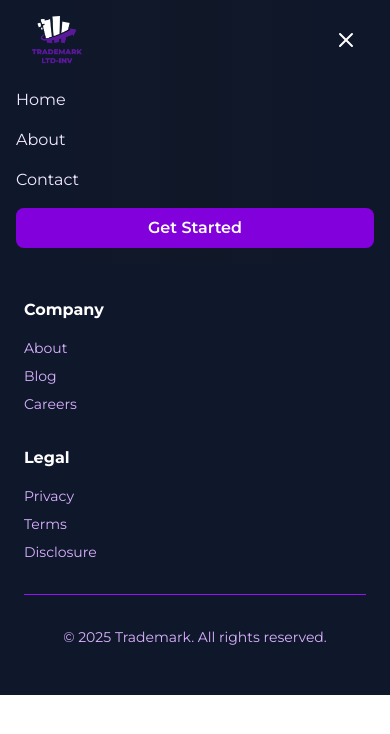
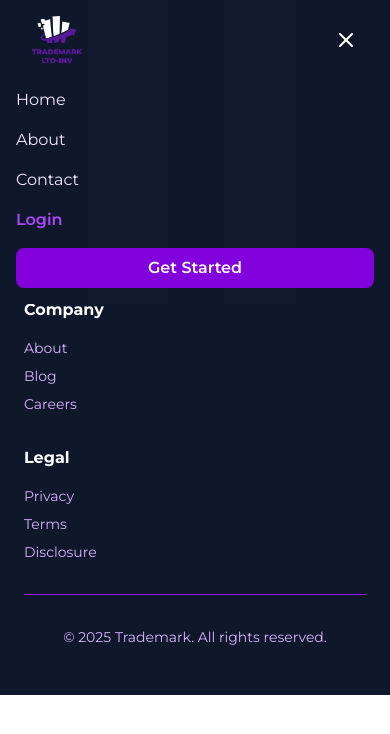
Before and after one commit to Matrixgee/trademark-two, a Next.js app: page /Layouts/HomeLayouts in a window 390 px wide. Both pictures are taken after a click on the button 346 px from the left and 40 px from the top of the page. Shown: the top 734 px of the page. Built offline with nearby package versions, Linux system fonts and the light colour scheme.

Commit message:
navigation fix

```diff
--- a/src/pages/(components)/Header.tsx
+++ b/src/pages/(components)/Header.tsx
@@ -197,9 +197,12 @@ const Header = () => {
             <a href="/contact" className="text-purple-100 hover:text-white">
               Contact
             </a>
+            <a href="/auth/login" className="text-purple-500 font-semibold hover:text-purple-500">
+              Login
+            </a>
             <button
-              onClick={() => router.push("/auth")}
-              className="bg-purple-700 hover:bg-purple-300 text-white px-6 py-2 rounded-lg font-semibold w-full"
+              onClick={() => router.push("/auth/register")}
+              className="bg-purple-700 hover:bg-purple-600 text-white px-6 py-2 rounded-lg font-semibold w-full"
             >
               Get Started
             </button>
```
